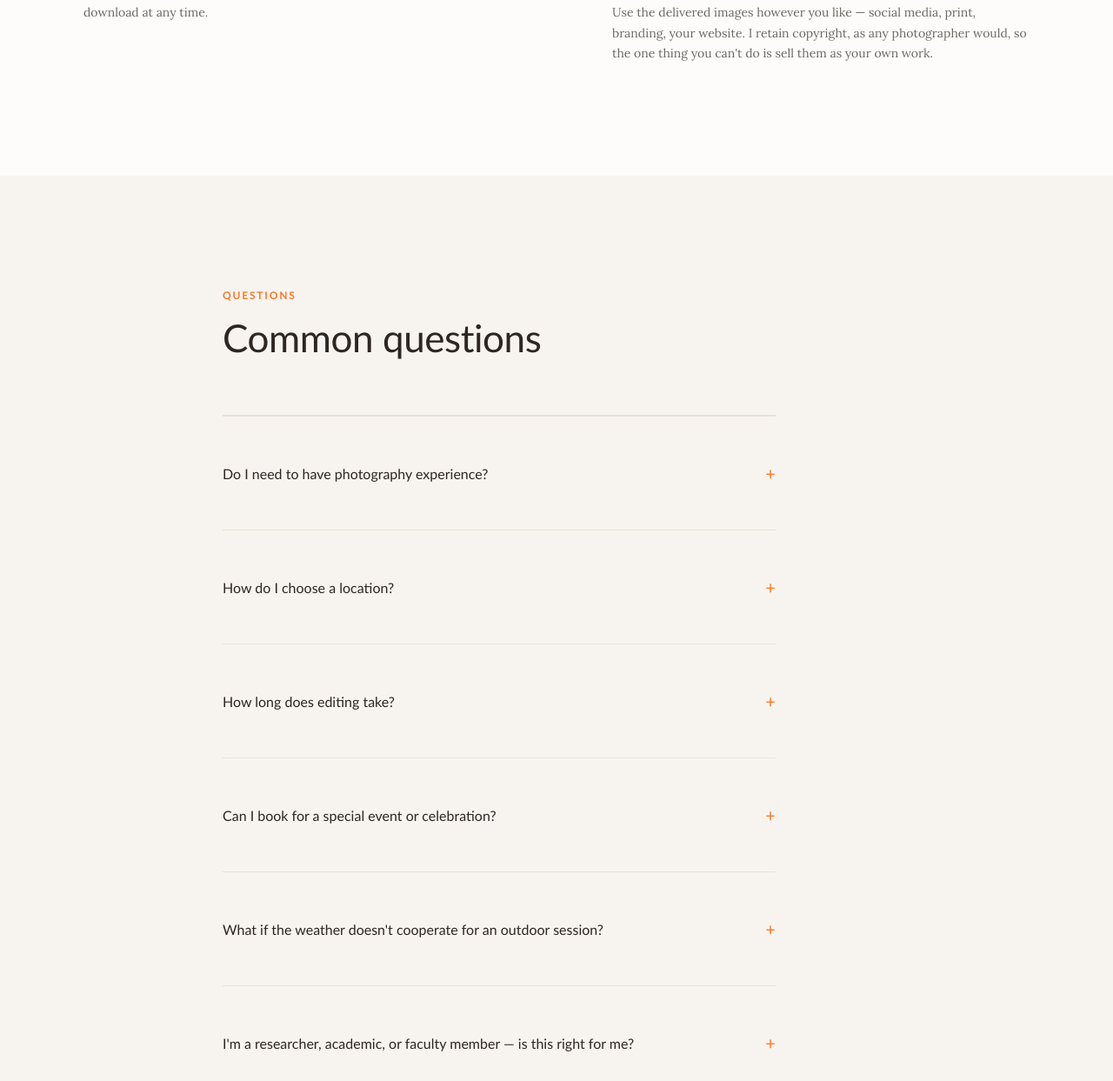
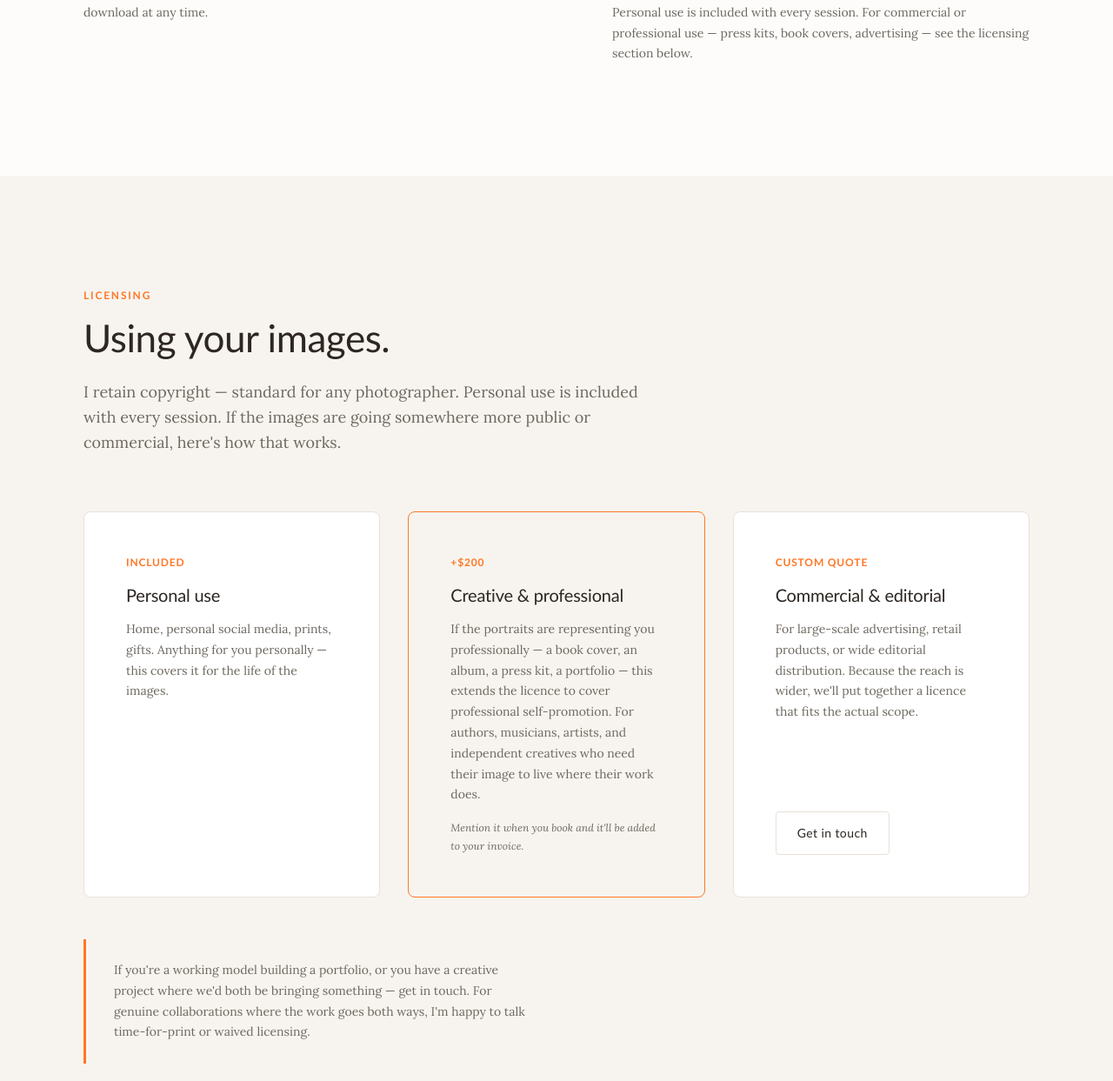
Before and after one commit to beauvais/zach-beauvais-photography, an Astro site: page /sessions in a window 1280 px wide. Shown: the part 3128-4371 px from the top of the page at 87% size. Built offline with nearby package versions, Linux system fonts and the light colour scheme; Astro itself is replaced by a stand-in of ours; no server answers.

Commit message:
adds session tiers

```diff
--- a/src/pages/sessions.astro
+++ b/src/pages/sessions.astro
@@ -296,13 +296,73 @@ const faqSchema = JSON.stringify({
           <div class="included-item">
             <h5>Usage rights</h5>
             <p class="muted" style="font-size: var(--text-sm);">
-              Use the delivered images however you like — social media, print, branding,
-              your website. I retain copyright, as any photographer would, so the one thing
-              you can't do is sell them as your own work.
+              Personal use is included with every session. For commercial or professional
+              use — press kits, book covers, advertising — see the licensing section below.
             </p>
           </div>
         </div>
       </div>
+    </div>
+  </section>
+
+
+  {/* ══ LICENSING ════════════════════════════════════════════════════
+      Three tiers: personal (included), creative/professional (+$200),
+      commercial/editorial (custom quote). Collaboration note below.
+  ══════════════════════════════════════════════════════════════════ */}
+  <section class="section bg-soft">
+    <div class="container">
+      <div class="section-header">
+        <span class="eyebrow">Licensing</span>
+        <h2>Using your images.</h2>
+        <p class="lead" style="margin-top: var(--space-5); max-width: 60ch;">
+          I retain copyright — standard for any photographer. Personal use is included
+          with every session. If the images are going somewhere more public or
+          commercial, here's how that works.
+        </p>
+      </div>
+      <div class="grid-3" style="margin-top: var(--space-7);">
+
+        <div class="licensing-card">
+          <div class="licensing-tier">Included</div>
+          <h5>Personal use</h5>
+          <p class="muted" style="font-size: var(--text-sm);">
+            Home, personal social media, prints, gifts. Anything for you personally —
+            this covers it for the life of the images.
+          </p>
+        </div>
+
+        <div class="licensing-card licensing-featured">
+          <div class="licensing-tier">+$200</div>
+          <h5>Creative &amp; professional</h5>
+          <p class="muted" style="font-size: var(--text-sm);">
+            If the portraits are representing you professionally — a book cover, an album,
+            a press kit, a portfolio — this extends the licence to cover professional
+            self-promotion. For authors, musicians, artists, and independent creatives
+            who need their image to live where their work does.
+          </p>
+          <p class="muted licensing-footnote">Mention it when you book and it'll be added to your invoice.</p>
+        </div>
+
+        <div class="licensing-card">
+          <div class="licensing-tier">Custom quote</div>
+          <h5>Commercial &amp; editorial</h5>
+          <p class="muted" style="font-size: var(--text-sm);">
+            For large-scale advertising, retail products, or wide editorial distribution.
+            Because the reach is wider, we'll put together a licence that fits the
+            actual scope.
+          </p>
+          <div class="licensing-cta">
+            <a href={route('contact/?session_type=commercial')} class="btn btn-outline">Get in touch</a>
+          </div>
+        </div>
+
+      </div>
+      <p class="gift-note" style="margin-top: var(--space-7);">
+        If you're a working model building a portfolio, or you have a creative project
+        where we'd both be bringing something — get in touch. For genuine collaborations
+        where the work goes both ways, I'm happy to talk time-for-print or waived licensing.
+      </p>
     </div>
   </section>
 
@@ -312,7 +372,7 @@ const faqSchema = JSON.stringify({
       To add a question: copy a <details class="faq-item"> block.
       To remove a question: delete its <details> block.
   ══════════════════════════════════════════════════════════════════ */}
-  <section class="section bg-soft">
+  <section class="section">
     <div class="container container-narrow">
       <div class="section-header">
         <span class="eyebrow">Questions</span>
@@ -452,6 +512,36 @@ const faqSchema = JSON.stringify({
     padding: var(--space-1) var(--space-3);
   }
 
+  /* ── Licensing cards ─────────────────────────────────────────────── */
+  .licensing-card {
+    background: var(--color-surface);
+    border: 1px solid var(--color-border);
+    border-radius: var(--radius-lg, var(--radius));
+    padding: var(--space-7);
+    display: flex;
+    flex-direction: column;
+    gap: var(--space-4);
+  }
+  .licensing-featured {
+    border-color: var(--color-accent);
+    background: var(--color-surface-soft);
+  }
+  .licensing-tier {
+    font-family: var(--font-sans);
+    font-size: var(--text-xs, 0.75rem);
+    font-weight: 600;
+    letter-spacing: 0.07em;
+    text-transform: uppercase;
+    color: var(--color-accent);
+  }
+  .licensing-card h5 { margin: 0; }
+  .licensing-footnote {
+    font-size: var(--text-xs, 0.75rem) !important;
+    font-style: italic;
+    margin: 0;
+  }
+  .licensing-cta { margin-top: auto; }
+
   .faq-list { display: flex; flex-direction: column; border-top: 1px solid var(--color-border); }
   .faq-item { border-bottom: 1px solid var(--color-border); }
   .faq-item summary {
```
Also changed, not shown: copydeck/sessions.md (+30 -3 lines).
